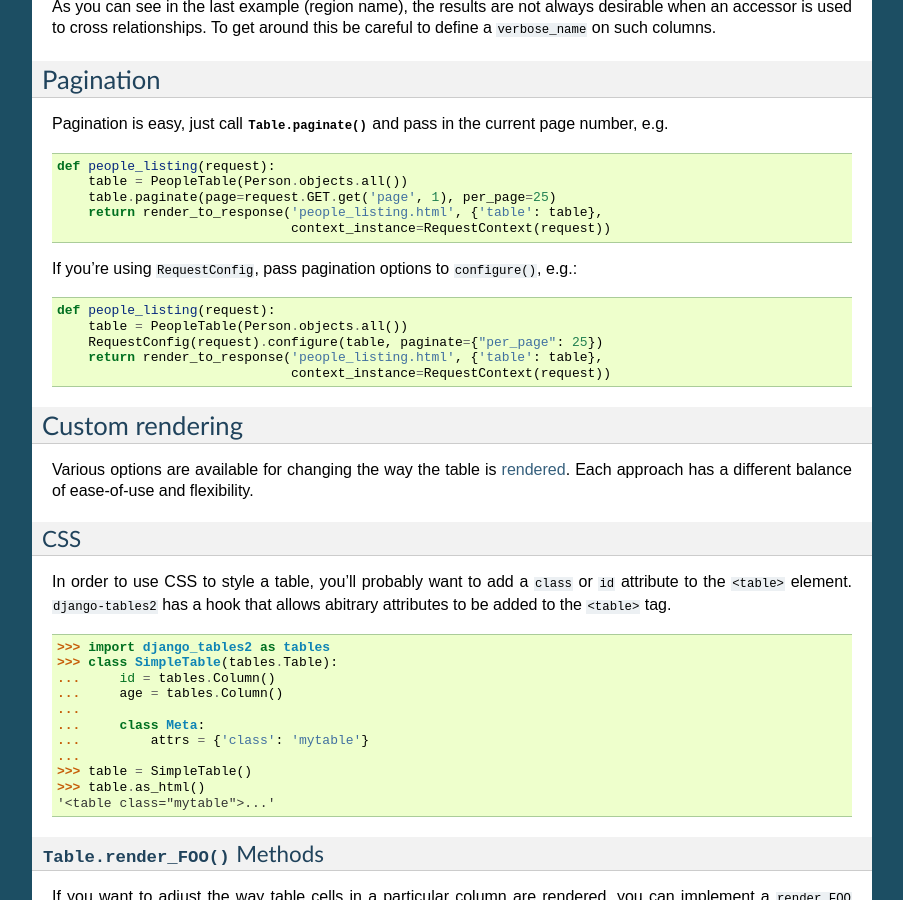
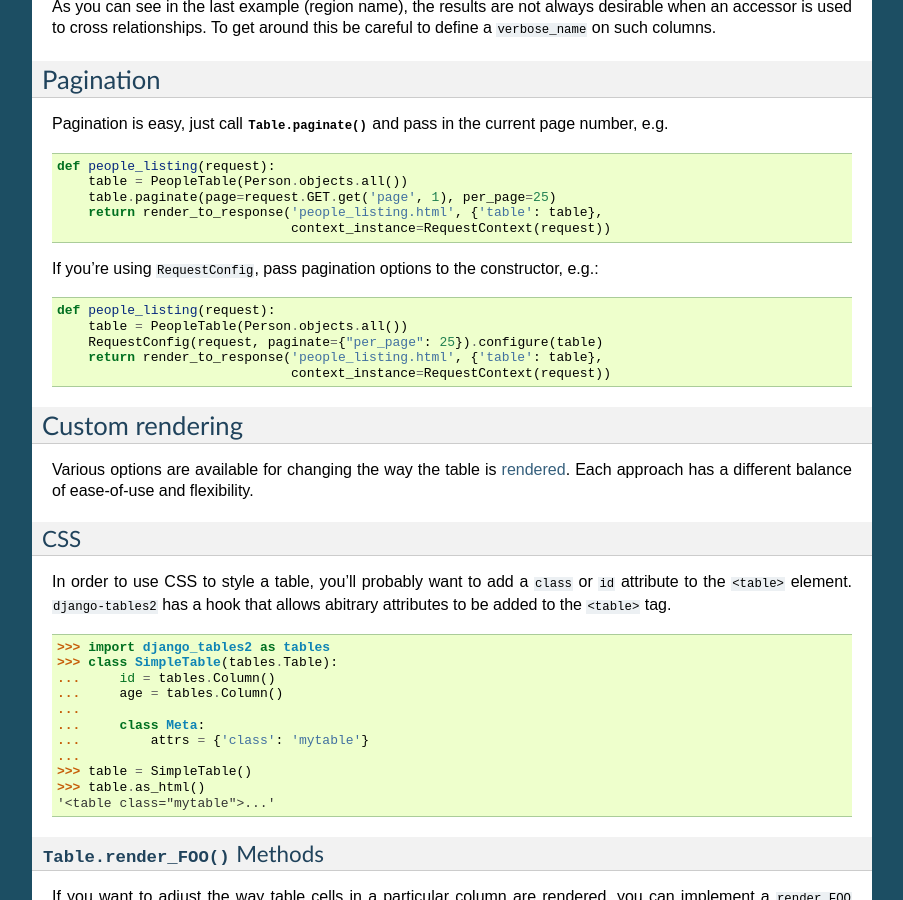
Before and after one commit to jieter/django-tables2, a Sphinx documentation site: the page built from docs/index.rst, in a window 1280 px wide and 900 px high, scrolled down 4242 px. Shown: the whole window, without its empty margins (198-1101 px from the left). Built offline with Sphinx 7.4.7, drawn with Linux system fonts in a browser that asks for light colours.

Commit message:
Fix docs for pagination using RequestConfig

```diff
--- a/docs/index.rst
+++ b/docs/index.rst
@@ -298,14 +298,14 @@ pass in the current page number, e.g.
         return render_to_response('people_listing.html', {'table': table},
                                   context_instance=RequestContext(request))
 
-If you're using ``RequestConfig``, pass pagination options to ``configure()``,
+If you're using ``RequestConfig``, pass pagination options to the constructor,
 e.g.:
 
 .. code-block:: python
 
     def people_listing(request):
         table = PeopleTable(Person.objects.all())
-        RequestConfig(request).configure(table, paginate={"per_page": 25})
+        RequestConfig(request, paginate={"per_page": 25}).configure(table)
         return render_to_response('people_listing.html', {'table': table},
                                   context_instance=RequestContext(request))
 
```
